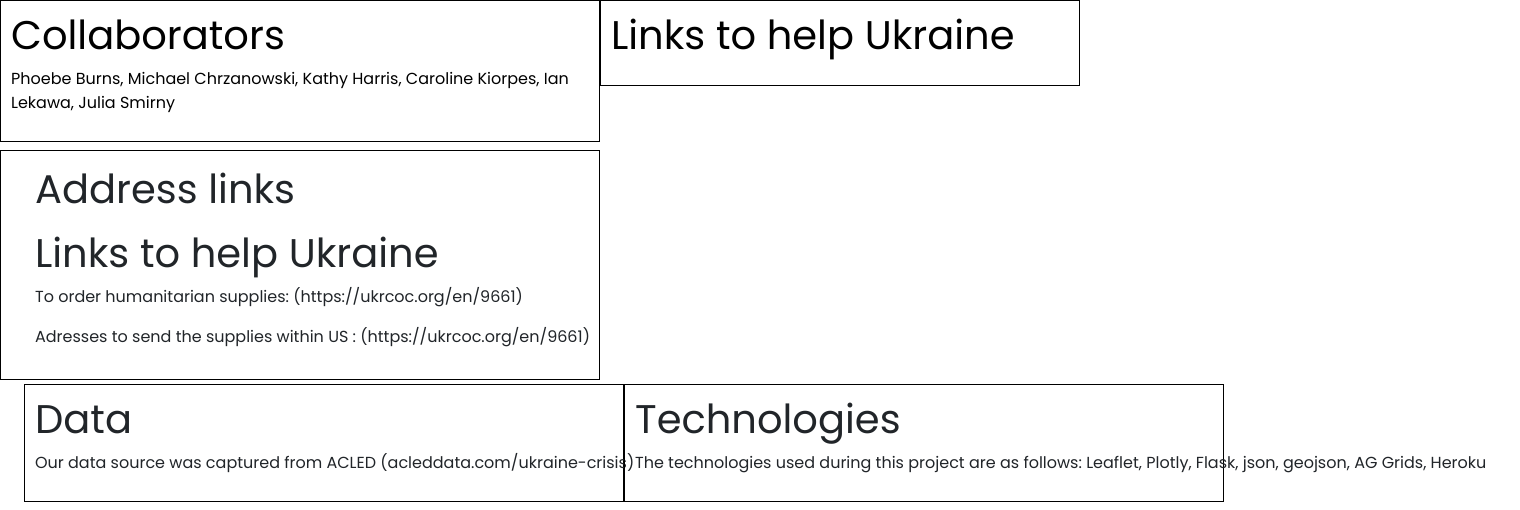
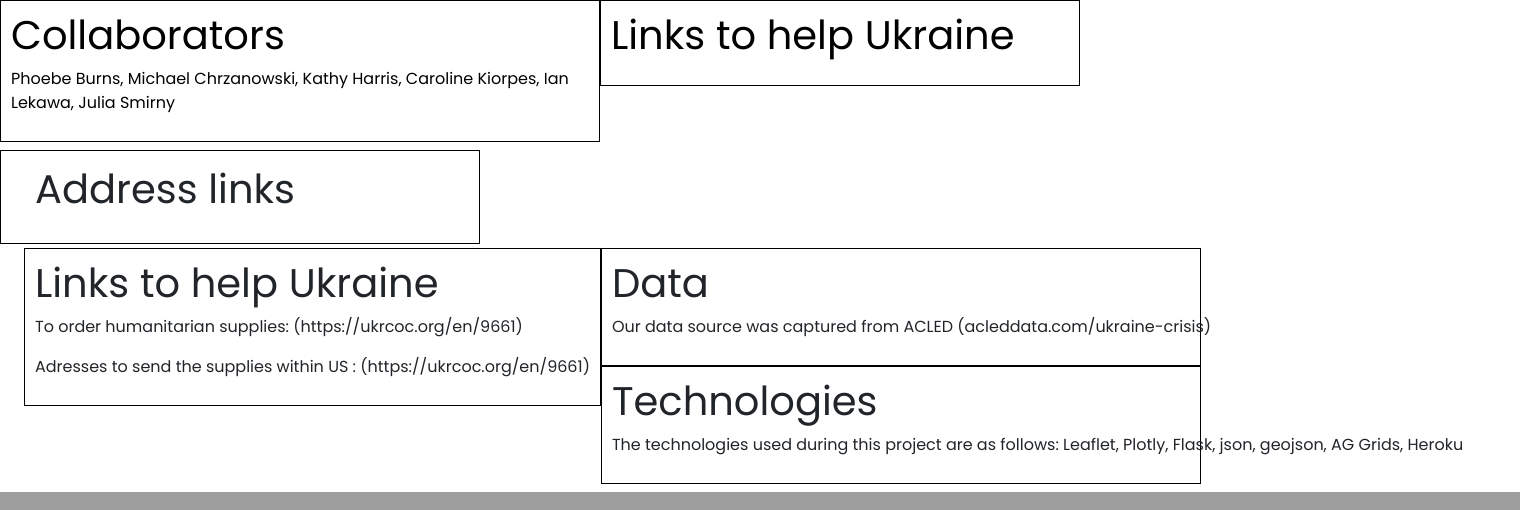
Before and after one commit to cekiorpes/Project_3, a Python web app: template ukraine-conflict/templates/Resources.html in a window 1520 px wide. Shown: the part 800-1310 px from the top of the page. Run offline with Jinja, Linux system fonts and the light colour scheme; the template is opened without the code that fills it, so the values that code supplies are empty.

Commit message:
Update Resources.html

```diff
--- a/ukraine-conflict/templates/Resources.html
+++ b/ukraine-conflict/templates/Resources.html
@@ -77,6 +77,8 @@
     <div class="block">
         <h1>Address links</h1>
         <a class="dropdown-item" href="shipping_addresses.html">
+    </div>
+    <div class="block">
       <h1>Links to help Ukraine</h1>
       <p>To order humanitarian supplies: (https://ukrcoc.org/en/9661)</p>
       <p>Adresses to send the supplies within US : (https://ukrcoc.org/en/9661)</p>
```
